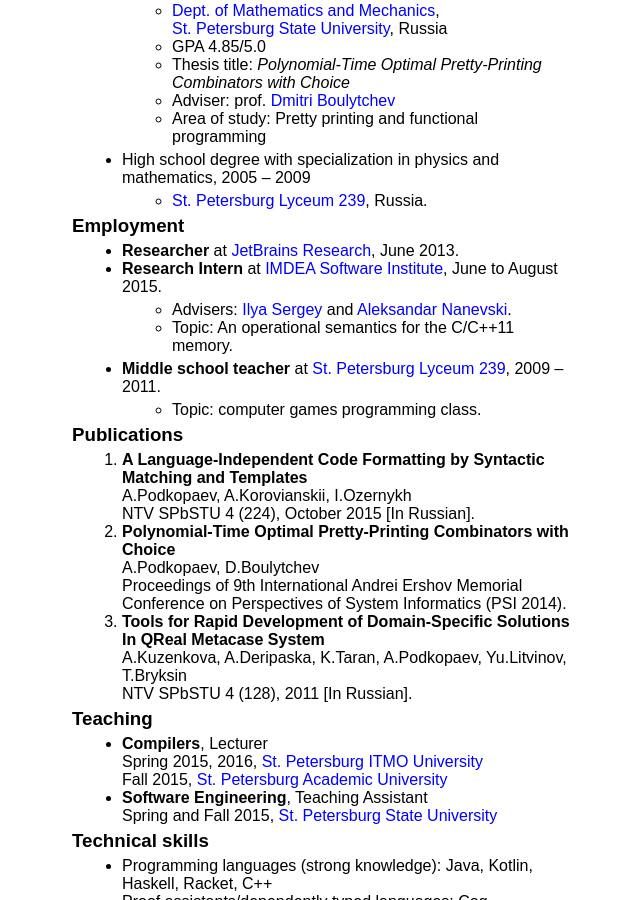
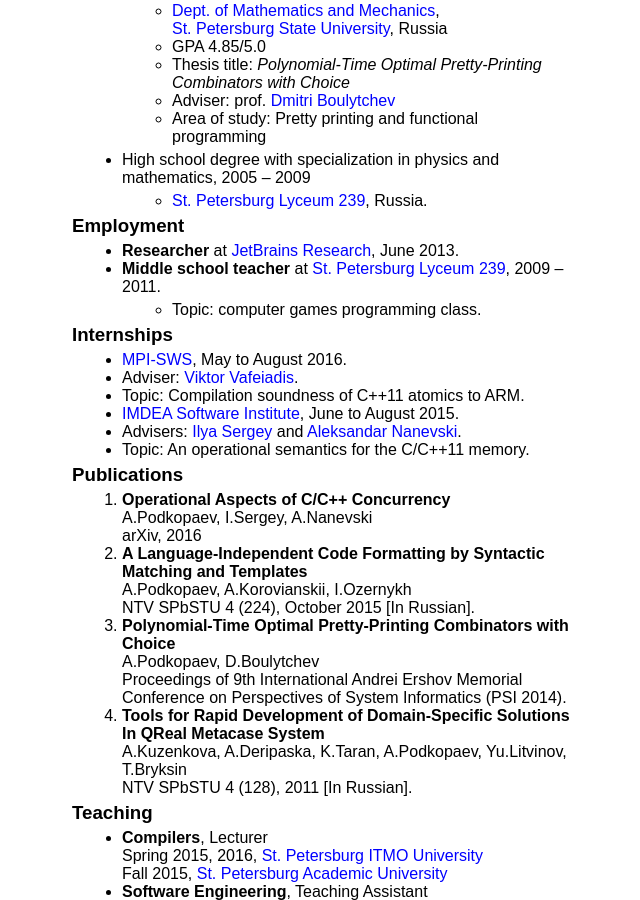
Before and after one commit to anlun/anlun.github.io, a Jekyll site: the page built from cv.md, in a window 1280 px wide and 900 px high, scrolled down 684 px. Shown: the whole window, without its empty margins (318-958 px from the left). Built offline with Jekyll 4.4.1, drawn with Linux system fonts in a browser that asks for light colours; some web fonts are replaced.

Commit message:
Updated CV.

```diff
--- a/cv.md
+++ b/cv.md
@@ -35,25 +35,37 @@
 
 ### Employment
 - **Researcher** at [JetBrains Research](https://research.jetbrains.org/), June 2013.
-- **Research Intern** at [IMDEA Software Institute](http://software.imdea.org/), June to August 2015.
-  - Advisers: [Ilya Sergey](http://ilyasergey.net/) and [Aleksandar Nanevski](http://software.imdea.org/~aleks/).
-  - Topic: An operational semantics for the C/C++11 memory.
 - **Middle school teacher** at [St. Petersburg Lyceum 239](http://en.wikipedia.org/wiki/Saint\_Petersburg\_Lyceum\_239),
 2009 -- 2011.
   - Topic: computer games programming class.
 
+### Internships
+-  [MPI-SWS](http://mpi-sws.org/), May to August 2016.
+  - Adviser: [Viktor Vafeiadis](http://www.mpi-sws.org/~viktor/).
+  - Topic: Compilation soundness of C++11 atomics to ARM.
+-  [IMDEA Software Institute](http://software.imdea.org/), June to August 2015.
+  - Advisers: [Ilya Sergey](http://ilyasergey.net/) and [Aleksandar Nanevski](http://software.imdea.org/~aleks/).
+  - Topic: An operational semantics for the C/C++11 memory.
+
+
+
 ### Publications
-1. **A Language-Independent Code Formatting by Syntactic Matching and Templates**
+1. **Operational Aspects of C/C++ Concurrency**
+   <br />
+   A.Podkopaev, I.Sergey, A.Nanevski
+   <br />
+   arXiv, 2016
+2. **A Language-Independent Code Formatting by Syntactic Matching and Templates**
    <br />
    A.Podkopaev, A.Korovianskii, I.Ozernykh
    <br />
    NTV SPbSTU 4 (224), October 2015 [In Russian].
-2. **Polynomial-Time Optimal Pretty-Printing Combinators with Choice**
+3. **Polynomial-Time Optimal Pretty-Printing Combinators with Choice**
    <br />
    A.Podkopaev, D.Boulytchev
    <br />
    Proceedings of 9th International Andrei Ershov Memorial Conference on Perspectives of System Informatics (PSI 2014).
-3. **Tools for Rapid Development of Domain-Specific Solutions In QReal Metacase System**
+4. **Tools for Rapid Development of Domain-Specific Solutions In QReal Metacase System**
    <br />
    A.Kuzenkova, A.Deripaska, K.Taran, A.Podkopaev, Yu.Litvinov, T.Bryksin
    <br />
```
